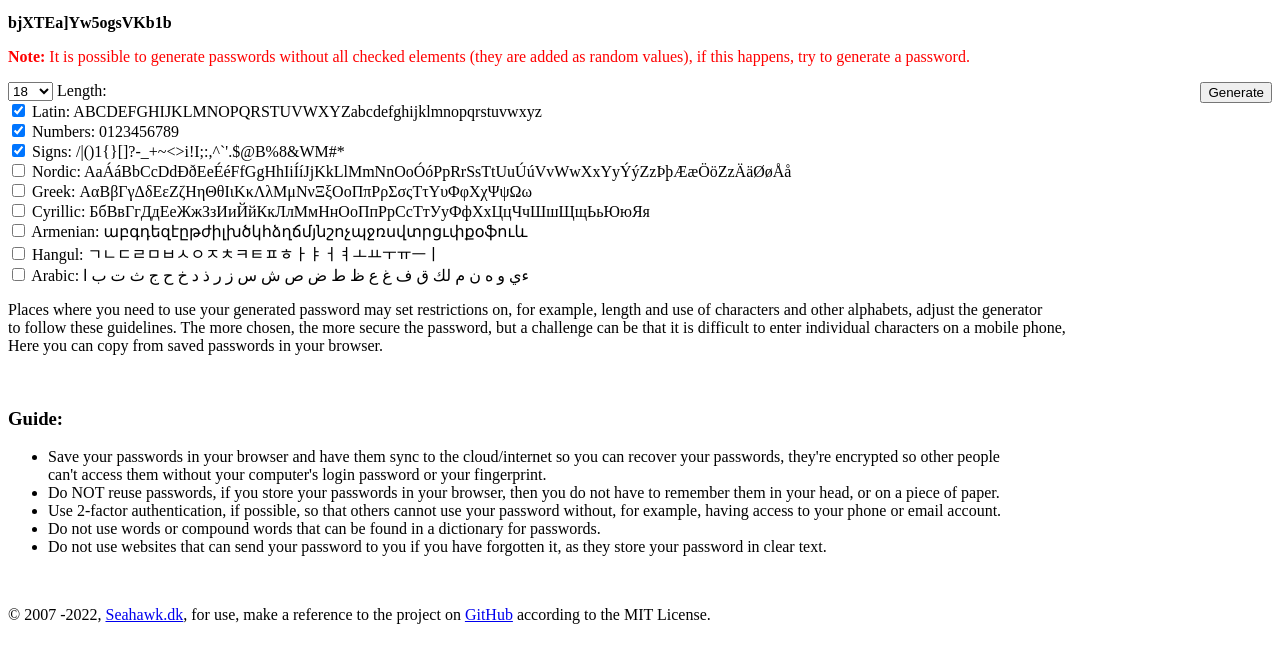
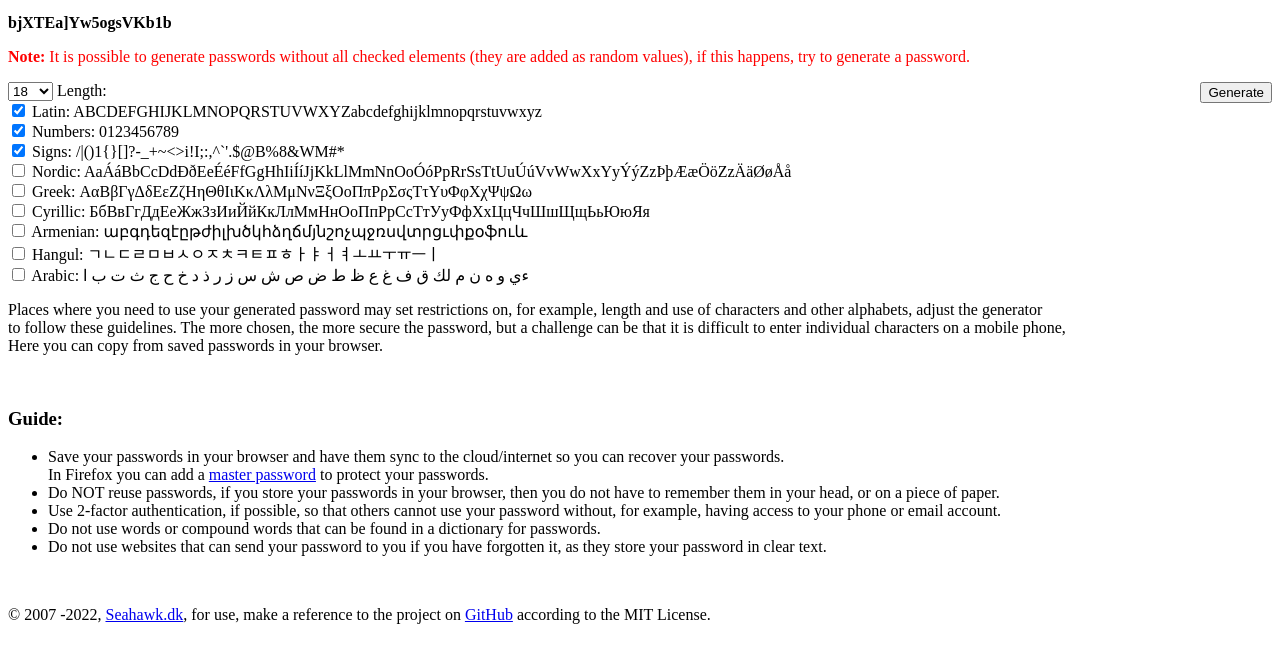
Before and after one commit to OZoneSQT/StrongPasswordGenerator, a plain HTML site: page root/index.html in a window 1280 px wide. Shown: the part 100-762 px from the top of the page. Drawn offline with Linux system fonts and the light colour scheme.

Commit message:
update guide

```diff
--- a/root/index.html
+++ b/root/index.html
@@ -186,8 +186,8 @@
     <br>
     <h3>Guide:</h3>
     <ul>
-        <li>Save your passwords in your browser and have them sync to the cloud/internet so you can recover your passwords, they're encrypted so other people
-            <br> can't access them without your computer's login password or your fingerprint.</li>
+        <li>Save your passwords in your browser and have them sync to the cloud/internet so you can recover your passwords.
+            <br>In Firefox you can add a <a href="https://support.mozilla.org/en-US/kb/use-primary-password-protect-stored-logins" target="_blank">master password</a> to protect your passwords.</li>
         <li>Do NOT reuse passwords, if you store your passwords in your browser, then you do not have to remember them in your head, or on a piece of paper.</li>
         <li>Use 2-factor authentication, if possible, so that others cannot use your password without, for example, having access to your phone or email account.</li>
         <li>Do not use words or compound words that can be found in a dictionary for passwords.</li>
```
